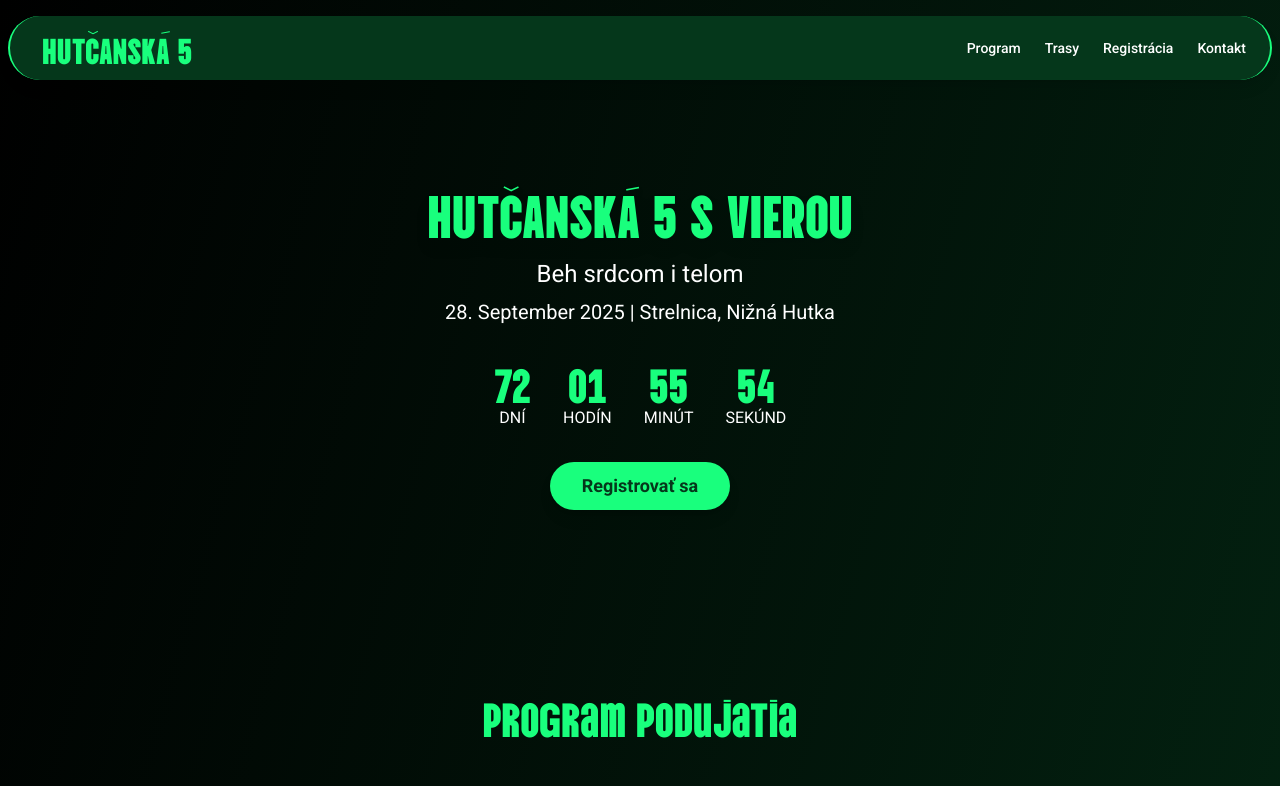
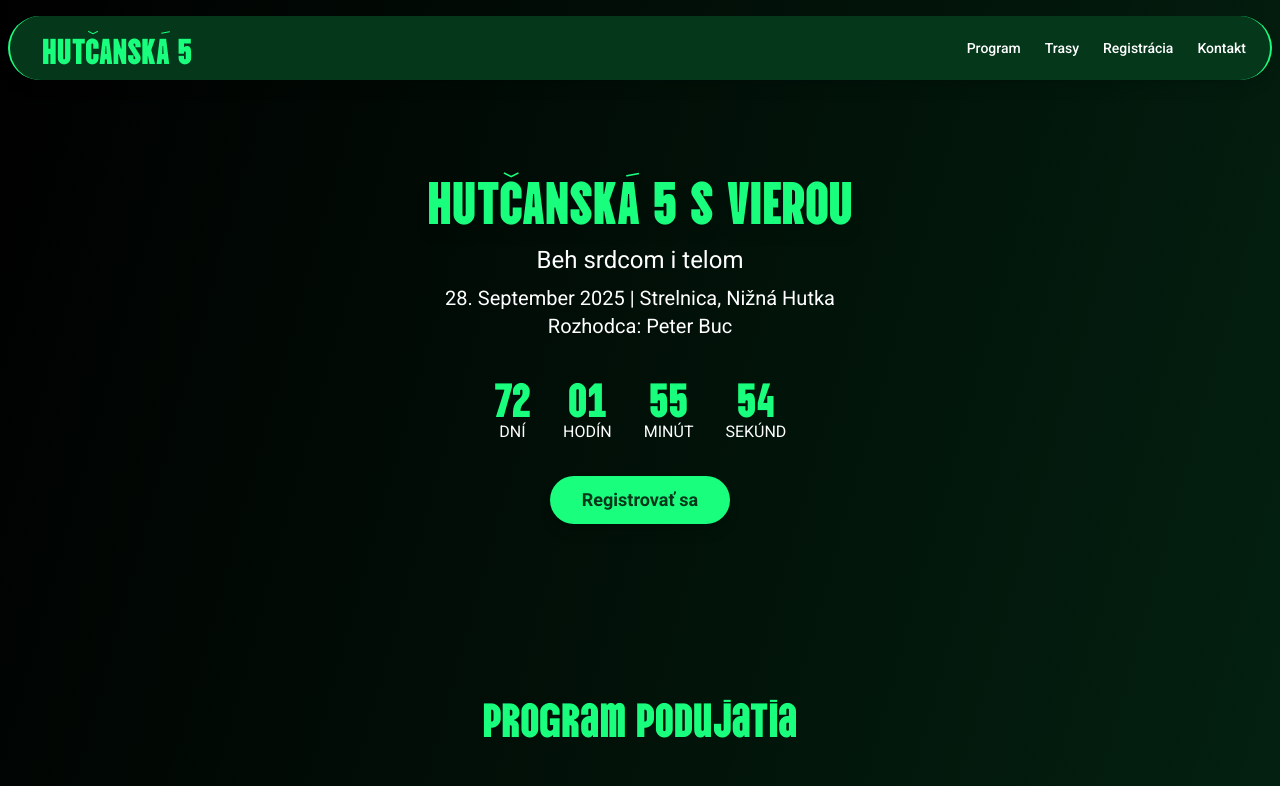
Before and after one commit to YaroSK26/beh-niznahutka, a Next.js app: page / in a window 1280 px wide. Shown: the top 786 px of the page. Built offline with nearby package versions, Linux system fonts and the light colour scheme.

Commit message:
posraty slider

```diff
--- a/app/page.js
+++ b/app/page.js
@@ -142,7 +142,8 @@ export default function Home() {
               transition={{ duration: 0.8, delay: 0.4, ease: "easeOut" }}
               className="mt-2 text-lg md:text-xl text-white font-sans"
             >
-              28. September 2025 | Strelnica, Nižná Hutka
+              28. September 2025 | Strelnica, Nižná Hutka <br />
+              Rozhodca: Peter Buc
             </motion.p>
             {/* Countdown Timer */}
             <motion.div
--- a/components/sponsors-slider.jsx
+++ b/components/sponsors-slider.jsx
@@ -9,6 +9,7 @@ export default function SponsorsSlider() {
     { name: "Masážny salón Patty", logo: "/sponzori/patty.png" },
     { name: "Srdcom i telom", logo: "/sponzori/srdcomitelom.png" },
     { name: "Kaufland", logo: "/sponzori/kaufland.png" },
+    { name: "Zachej", logo: "/sponzori/Zachej.png" },
   ];
 
   // Duplikujeme sponzorov, aby sme vytvorili plynulú slučku.
```
Also changed, not shown: public/sponzori/zachej.png (added).
